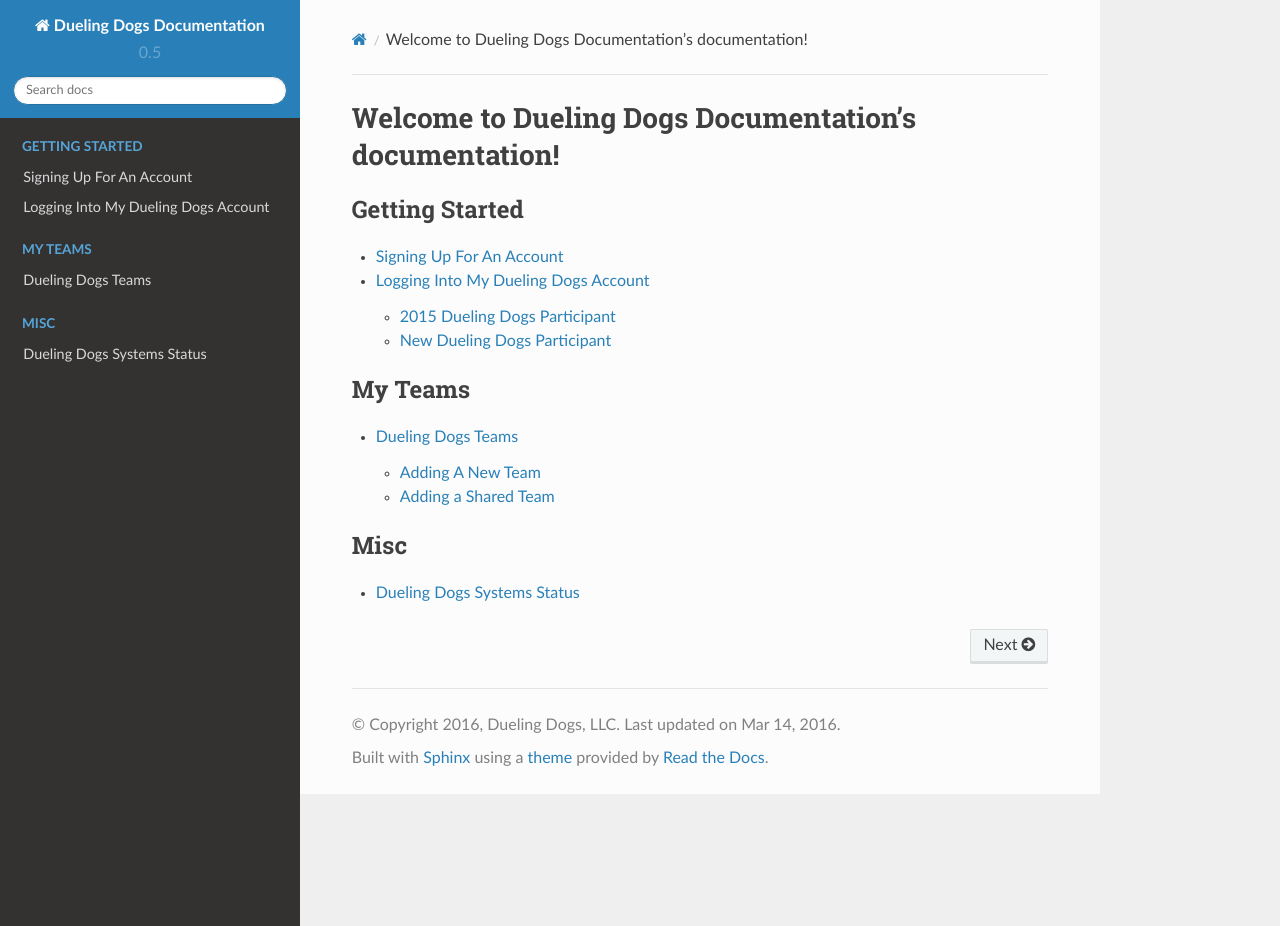
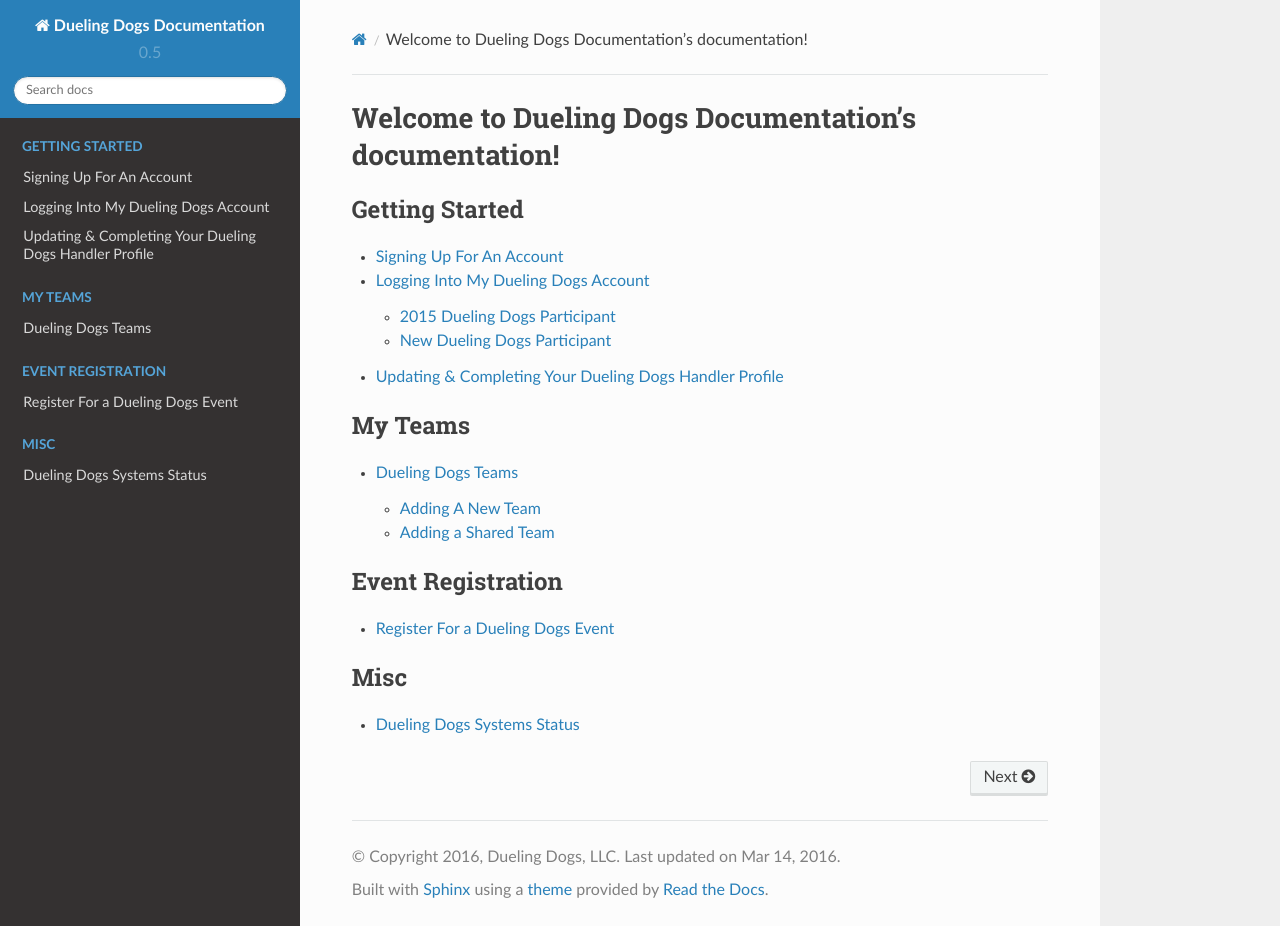
Before and after one commit to brianjking/dueling-docs, a Sphinx documentation site: the page built from source/index.rst, in a window 1280 px wide and 926 px high. Built offline with Sphinx 7.4.7 and the Read the Docs theme 2.0.0, drawn with Linux system fonts in a browser that asks for light colours; formulas are drawn with MathJax 3.

Commit message:
adding pages

```diff
--- /dev/null
+++ b/source/event-registration.rst
@@ -0,0 +1,2 @@
+Register For a Dueling Dogs Event
+====================================
--- a/source/index.rst
+++ b/source/index.rst
@@ -9,6 +9,7 @@
 
    signing-up
    logging-in
+   updating-profile
 
 .. toctree::
    :maxdepth: 2
@@ -16,6 +17,12 @@
 
    teams
 
+.. toctree::
+   :maxdepth: 2
+   :caption: Event Registration
+
+   event-registration
+
 
 .. toctree::
    :maxdepth: 2
--- /dev/null
+++ b/source/updating-profile.rst
@@ -0,0 +1,2 @@
+Updating & Completing Your Dueling Dogs Handler Profile
+========================================================
```
